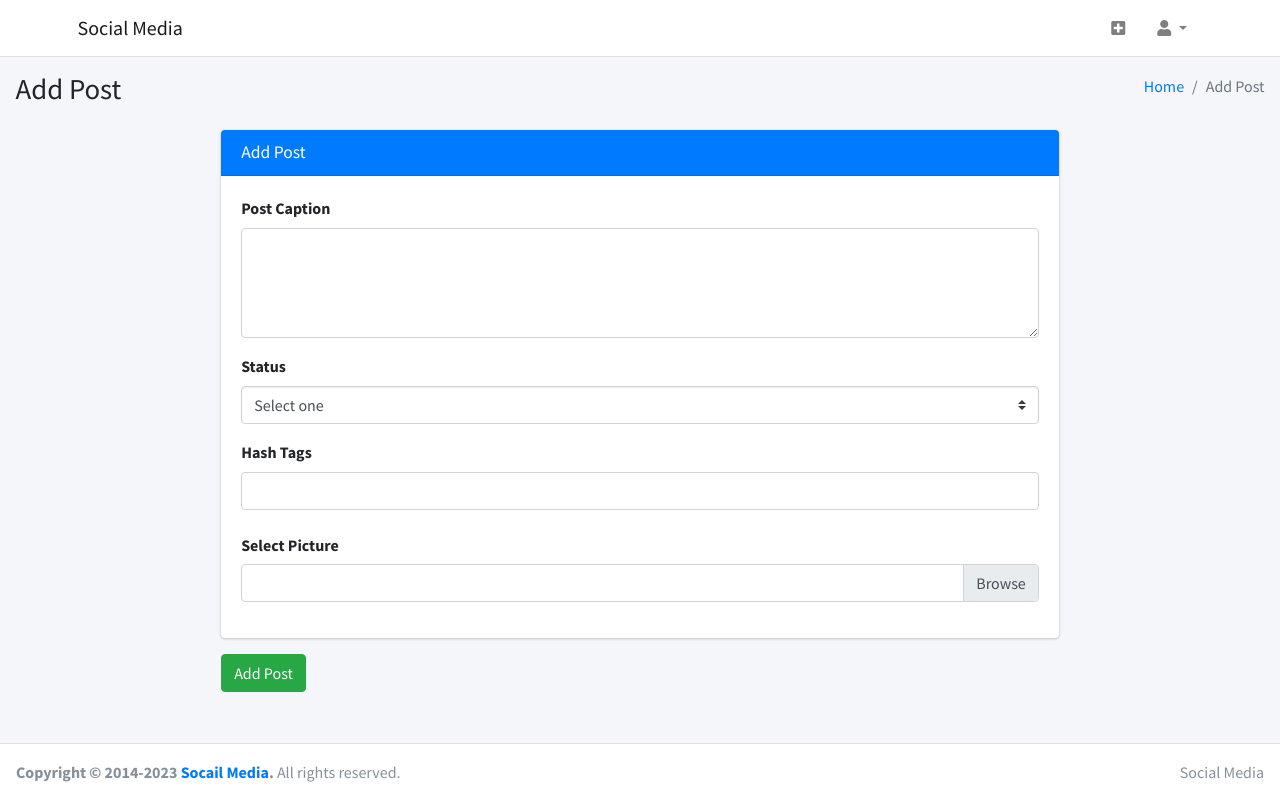
After one commit to devvlopar/Social-Media, a Django app: page /add_post/ in a window 1280 px wide. The commit adds this page. Run offline with Django 4.2, Linux system fonts and the light colour scheme; some libraries are stand-ins or nearby versions.

Commit message:
9_April_evening

```diff
--- /dev/null
+++ b/user_social/templates/add_post.html
@@ -0,0 +1,200 @@
+{% load static %}
+<!DOCTYPE html>
+<!--
+This is a starter template page. Use this page to start your new project from
+scratch. This page gets rid of all links and provides the needed markup only.
+-->
+<html lang="en">
+<head>
+  <meta charset="utf-8">
+  <meta name="viewport" content="width=device-width, initial-scale=1">
+  <title>Social Media</title>
+
+  <!-- Google Font: Source Sans Pro -->
+  <link rel="stylesheet" href="https://fonts.googleapis.com/css?family=Source+Sans+Pro:300,400,400i,700&display=fallback">
+  <!-- Font Awesome Icons -->
+  <link rel="stylesheet" href='{% static "plugins/fontawesome-free/css/all.min.css" %}'>
+  <!-- Theme style -->
+  <link rel="stylesheet" href='{% static "dist/css/adminlte.min.css" %}'>
+</head>
+<body class="hold-transition layout-top-nav">
+<div class="wrapper">
+
+  <!-- Navbar -->
+  <nav class="main-header navbar navbar-expand-md navbar-light navbar-white ">
+    <div class="container">
+      <a href='{% url "index" %}' class="navbar-brand">
+        <span class="brand-text font-weight-dark">Social Media</span>
+      </a>
+
+
+
+      <!-- <div class="collapse navbar-collapse order-3" id="navbarCollapse"> -->
+        <!-- Left navbar links -->
+
+
+        <!-- SEARCH FORM -->
+        <!-- <form class="form-inline ml-0 ml-md-3" >
+          <div class="input-group input-group-sm">
+            <input class="form-control form-control-navbar " type="search" placeholder="Search" aria-label="Search">
+            <div class="input-group-append">
+              <button class="btn btn-navbar" type="submit">
+                <i class="fas fa-search"></i>
+              </button>
+            </div>
+          </div>
+        </form> -->
+      <!-- </div> -->
+
+      <!-- Right navbar links -->
+      <ul class="order-4 order-md-3 navbar-nav navbar-no-expand ml-auto">
+        <!-- Messages Dropdown Menu -->
+
+
+        <li class="nav-item ">
+          <a href="{% url 'add_post' %}"  aria-haspopup="true" aria-expanded="false" class="nav-link">
+            <i class="fas fa-plus-square"></i>
+          </a>
+
+        </li>
+
+
+        <!-- <i class="fa fa-plus-square-o" aria-hidden="true"></i> -->
+        <!-- Profile Dropdown Menu -->
+
+        <li class="nav-item dropdown">
+          <a id="dropdownSubMenu1" href="#" data-toggle="dropdown" aria-haspopup="true" aria-expanded="false" class="nav-link dropdown-toggle">
+            <i class="fas fa-user"></i>
+          </a>
+          <ul aria-labelledby="dropdownSubMenu1" class="dropdown-menu border-0 shadow">
+            <li><a href="{% url 'notification' %}" class="dropdown-item">Notifications</a></li>
+            <li><a href="{% url 'profile' %}" class="dropdown-item">View Profile</a></li>
+            <li><a href="{% url 'logout' %}" class="dropdown-item"> <i class="fas fa-sign-out-alt"> Logout </i></a></li>
+          </ul>
+        </li>
+    </div>
+  </nav>
+  <!-- /.navbar -->
+<div class="wrapper">
+
+
+  <!-- Content Wrapper. Contains page content -->
+  <div class="content-wrapper">
+    <!-- Content Header (Page header) -->
+    <section class="content-header">
+      <div class="container-fluid">
+        <div class="row mb-2">
+          <div class="col-sm-6">
+            <h1>Add Post</h1>
+          </div>
+          <div class="col-sm-6">
+            <ol class="breadcrumb float-sm-right">
+              <li class="breadcrumb-item"><a href="{% url 'index' %}">Home</a></li>
+              <li class="breadcrumb-item active">Add Post</li>
+            </ol>
+          </div>
+        </div>
+      </div><!-- /.container-fluid -->
+    </section>
+
+    <!-- Main content -->
+    <section class="content">
+      <div class="row">
+        <div class="col-md-2">
+
+        </div>
+        <div class="col-md-8">
+          <div class="card card-primary">
+            <div class="card-header">
+              <h3 class="card-title">Add Post</h3>
+
+
+            </div>
+            <div class="card-body">
+
+              <form action="{% url 'add_post' %}" method="post" enctype="multipart/form-data" >
+                {% csrf_token %}
+
+              <div class="form-group">
+                <label for="inputDescription">Post Caption</label>
+                <textarea name="caption" class="form-control" rows="4"></textarea>
+              </div>
+              <div class="form-group">
+                <label for="inputStatus">Status</label>
+                <select name="select" class="form-control custom-select">
+                  <option selected disabled>Select one</option>
+
+                  <option value="private" >Private</option>
+                  <option value="public" >Public</option>
+                </select>
+              </div>
+              <div class="form-group">
+                <label for="inputClientCompany">Hash Tags</label>
+                <input type="text" name="hashtag" class="form-control">
+              </div>
+              <div class="form-group row">
+                <div class="col-sm-12" >
+                <label for="exampleInputFile" class="col-form-label" >Select Picture</label>
+                </div>
+                <div class="col-sm-12">
+                <div class="input-group">
+                  <div class="custom-file">
+                    <input type="file" class="custom-file-input" name="pic" placeholder="Choose File">
+                    <label class="custom-file-label" for="exampleInputFile"></label>
+                  </div>
+
+                </div>
+                </div>
+              </div>
+
+            </div>
+            <!-- /.card-body -->
+          </div>
+          <!-- /.card -->
+        </div>
+        <div class="col-md-2">
+
+        </div>
+
+      </div>
+      <div class="row">
+        <div class="col-2"></div>
+        <div class="col-8">
+
+          <input type="submit" value="Add Post" class="btn btn-success ">
+        </div>
+        <div class="col-2"></div>
+      </form>
+
+      </div>
+
+    </section>
+    <!-- /.content -->
+    <br><br>
+  </div>
+  <!-- /.content-wrapper -->
+
+  <footer class="main-footer">
+
+    <div class="float-right d-none d-sm-inline">
+      Social Media
+    </div>
+
+    <strong>Copyright &copy; 2014-2023 <a href="https://adminlte.io">Socail Media</a>.</strong> All rights reserved.
+  </footer>
+
+  <!-- Control Sidebar -->
+
+  <!-- /.control-sidebar -->
+</div>
+<!-- ./wrapper -->
+
+<!-- jQuery -->
+<script src="{% static 'plugins/jquery/jquery.min.js' %}"></script>
+<!-- Bootstrap 4 -->
+<script src="{% static 'plugins/bootstrap/js/bootstrap.bundle.min.js' %}"></script>
+<!-- AdminLTE App -->
+<script src="{% static 'dist/js/adminlte.min.js' %}"></script>
+
+</body>
+</html>
--- a/user_social/urls.py
+++ b/user_social/urls.py
@@ -10,6 +10,8 @@ urlpatterns = [
     path('forgot/', views.forgot, name='forgot'),
     path('profile/', views.profile, name='profile'),
     path('forgot/', views.forgot, name='forgot'),
+    path('add_post/', views.add_post, name='add_post'),
+
 
 
 
--- a/user_social/views.py
+++ b/user_social/views.py
@@ -11,7 +11,7 @@ from django.conf import settings
 def index(request):
     try:
         uid = User.objects.get(email=request.session['email'])
-        return render(request,'index.html',{'uid':uid})
+        return render(request,'index.html',{'user_data':uid})
     except:
         return render(request,'login.html')
 
@@ -114,16 +114,27 @@ def notification(request):
 
 
 def profile(request):
-    try:
+    if request.method == 'post':
+        try:
+            uid = User.objects.get(email=request.session['email'])
+            if request.method == 'POST':
+                uid.fullname = request.POST['fullname']
+                uid.bio = request.POST['bio']
+                uid.location = request.POST['location']
+                uid.profession = request.POST['profession']
+                uid.pic = request.FILES['pic']
+                uid.save()
+                return render(request, 'profile.html',{'user_data':uid})
+
+            else:
+                return render(request, 'profile.html',{'user_data':uid})
+        except:
+            return render(request,'login.html')
+    else:
         uid = User.objects.get(email=request.session['email'])
-        if request.method == 'POST':
-            uid.fullname = request.POST['fullname']
-            uid.bio = request.POST['bio']
-            uid.location = request.POST['location']
-            uid.profession = request.POST['profession']
-            uid.pic = request.FILES['pic']
-            uid.save()
-        else:
-            return render(request, 'profile.html',{'user_data':uid})
-    except:
-        return render(request,'login.html')
+        return render(request, 'profile.html', {'user_data':uid})
+
+
+
+def add_post(request):
+    return render(request, 'add_post.html')
```
Also changed, not shown: user_social/templates/index.html (+96 -60 lines), user_social/templates/profile.html (+6 -6 lines), db.sqlite3, media/2.jpg (added), media/profile/2.jpg (added), user_social/static/2.jpg (added), user_social/static/munawar.jpg (added), user_social/static/unnamed.jpg (added), user_social/static/urooj.jpg (added).
